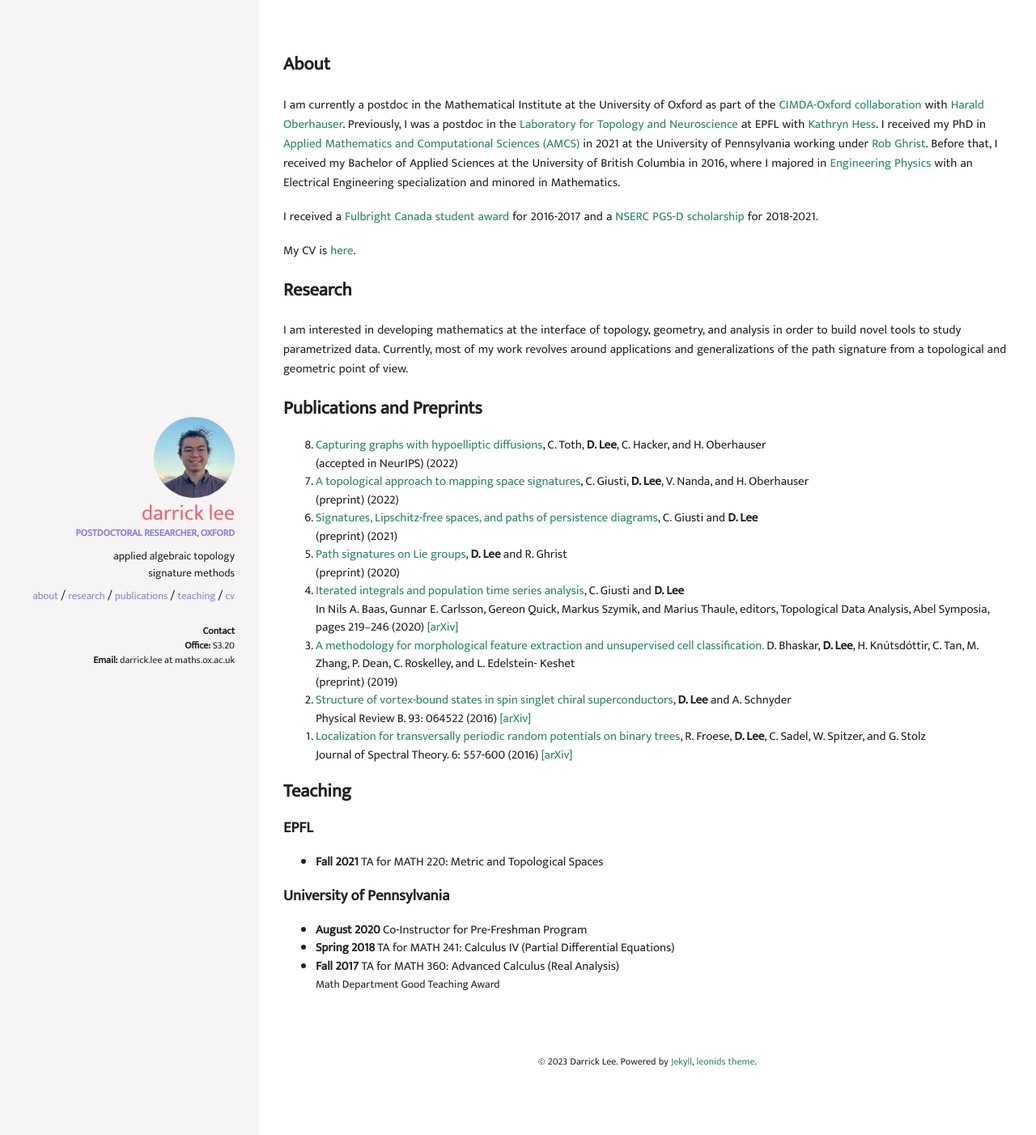
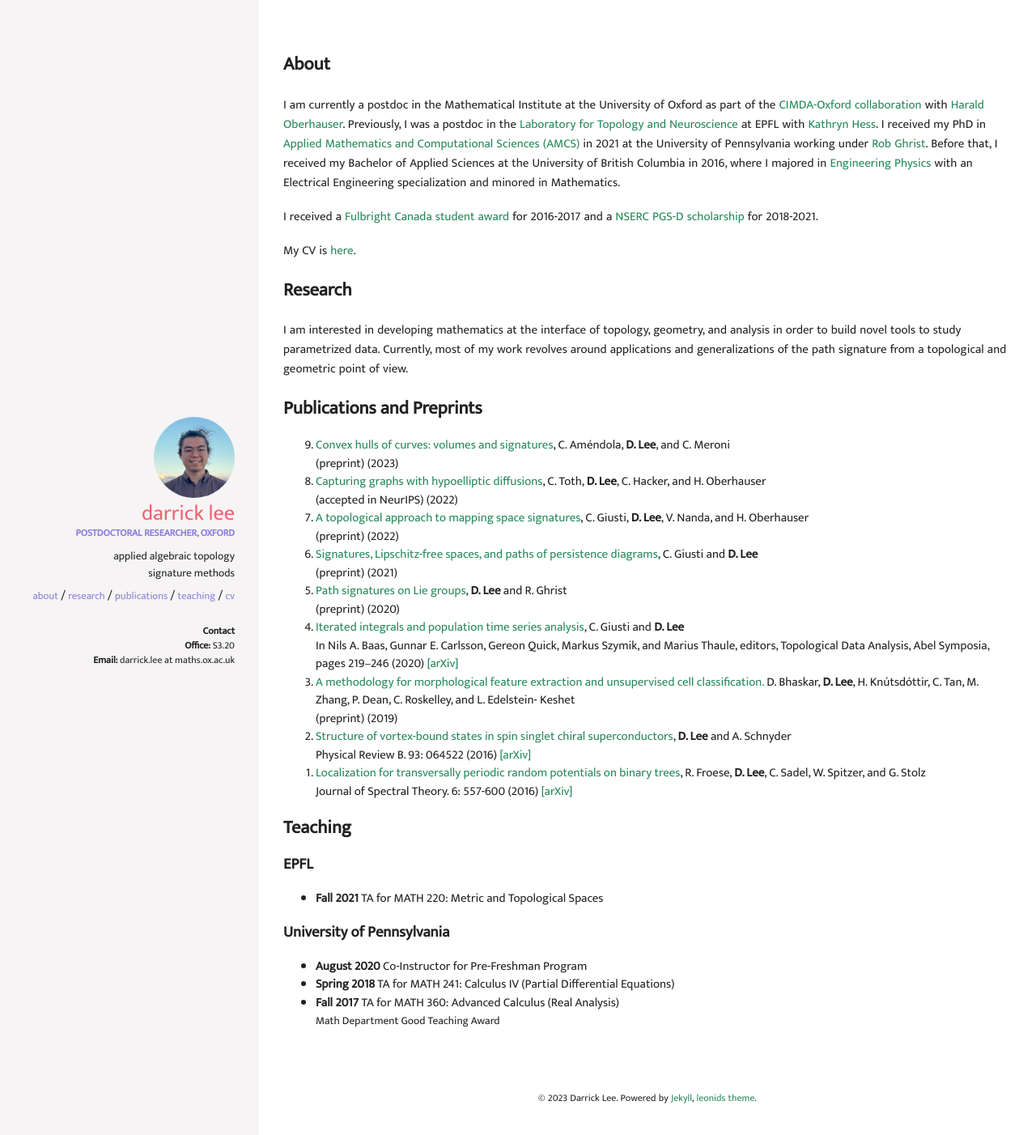
Before and after one commit to ldarrick/ldarrick.github.io, a Jekyll site: the page built from index.md, in a window 1280 px wide. Shown: the top 1402 px of the page at 81% size. Built offline with Jekyll 4.4.1, drawn with Linux system fonts in a browser that asks for light colours.

Commit message:
'add preprint'

```diff
--- a/index.md
+++ b/index.md
@@ -77,6 +77,8 @@ For general multivariate time series, we compute the signed area for every pair
 
 ### Publications and Preprints {#publications}
 
+0. [Convex hulls of curves: volumes and signatures](https://arxiv.org/abs/2301.09405), C. Améndola, <b>D. Lee</b>, and C. Meroni
+(preprint) (2023)
 0. [Capturing graphs with hypoelliptic diffusions](https://arxiv.org/abs/2205.14092), C. Toth, <b>D. Lee</b>, C. Hacker, and H. Oberhauser
 (accepted in NeurIPS) (2022)
 0. [A topological approach to mapping space signatures](https://arxiv.org/abs/2202.00491), C. Giusti, <b>D. Lee</b>, V. Nanda, and H. Oberhauser
```
